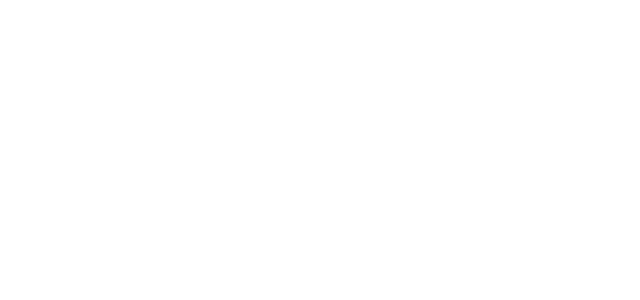
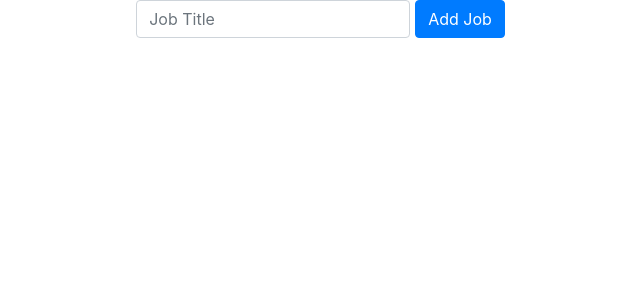
Before and after one commit to snganyone/React-Job-Board, a React (Create React App) app in the folder react-job-board/: page /add-job in a window 1280 px wide. Shown: the top 300 px of the page, without its empty margins (322-962 px from the left). Built offline with nearby package versions, Linux system fonts and the light colour scheme.

Commit message:
Job Input Form

```diff
--- a/react-job-board/src/components/JobForm.js
+++ b/react-job-board/src/components/JobForm.js
@@ -1,7 +1,7 @@
 import React, { Component } from 'react';
 import Form from 'react-bootstrap/Form';
-//import Button from 'react-bootstrap/Button';
-//import { Col } from 'react-bootstrap';
+import Button from 'react-bootstrap/Button';
+import { Col } from 'react-bootstrap';
 
 class JobForm extends Component{
 
@@ -14,6 +14,12 @@
             <div style={{display: 'flex',  justifyContent:'center', alignItems:'center'}}>
                 <Form>
                     <Form.Row>
+                        <Col>
+                            <Form.Control placeholder="Job Title"/>
+                        </Col>
+                    <Button variant="primary" type="submit">
+                        Add Job
+                    </Button>
                     </Form.Row>
                 </Form>
             </div>
```
Also changed, not shown: 1 other file (tests, documents, lock files or other folders).
